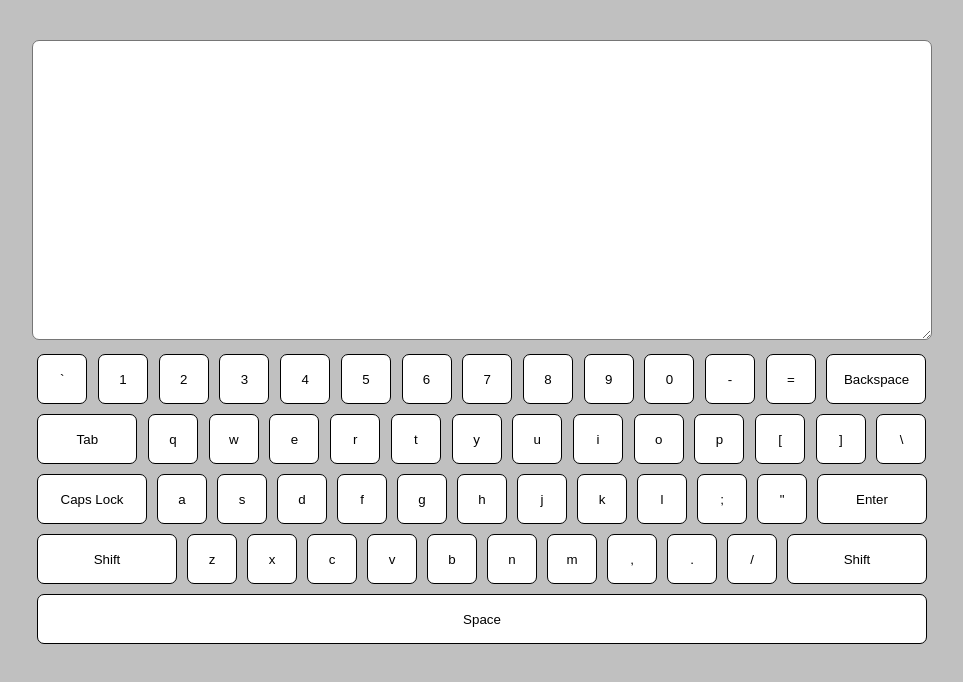
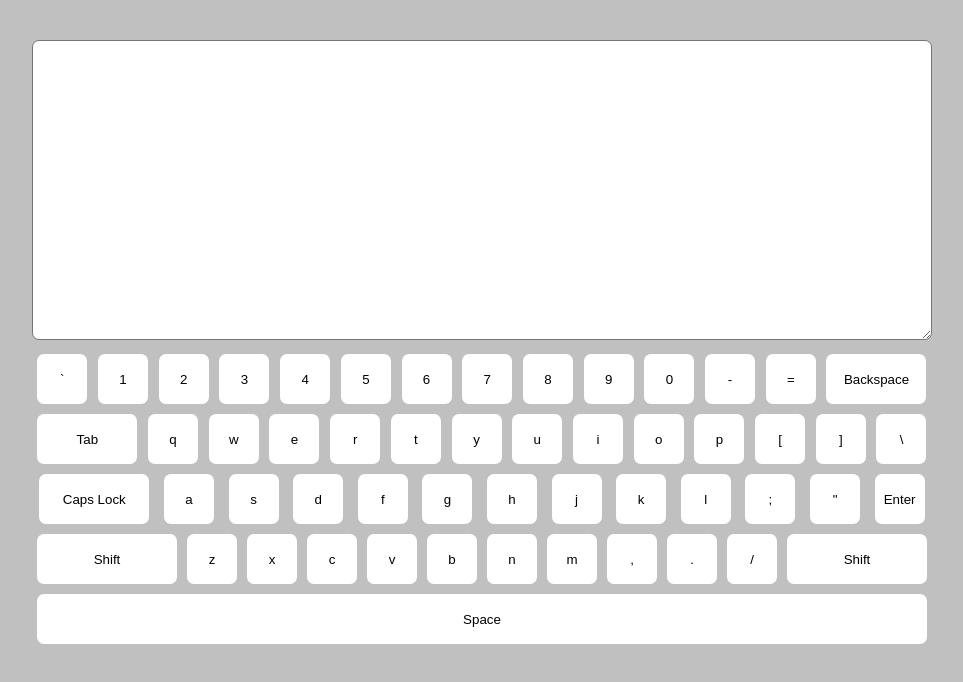
Before and after one commit to yuriikhomych23/task-event-keyboard, a plain HTML site: page index.html in a window 1280 px wide. Shown: the whole page, without its empty margins (158-1121 px from the left). Drawn offline with Linux system fonts and the light colour scheme.

Commit message:
Sample code

```diff
--- a/index.css
+++ b/index.css
@@ -12,12 +12,13 @@
 }
 
 
-#area {
+.area {
     width: 100%;
     height: 300px;
     background-color: white;
     margin-top: 40px;
     border-radius: 7px;
+    outline: none;
 }
 
 
@@ -57,57 +58,34 @@ button {
     width: 50px;
     border-radius: 7px;
     background-color: white;
-    border: 1px solid #000;
+    border: 1px solid transparent;
 }
 
-.backspace {
+.backspace, .tab {
     height: 50px;
     width: 100px;
     border-radius: 7px;
     background-color: white;
-    border: 1px solid black;
+    border: solid transparent;
 }
 
-.tab {
-    height: 50px;
-    width: 100px;
-    border-radius: 7px;
-    background-color: white;
-    border: 1px solid black;
 
-}
-
-.capslock {
+.capslock, .enter {
     height: 50px;
     width: 110px;
-    border: 1px solid black;
+    border: 1px solid transparent;
     border-radius: 7px;
     background-color: white;
 
 }
 
-.enter {
-    height: 50px;
-    width: 110px;
-    border-radius: 7px;
-    background-color: white;
-    border: 1px solid black;
-}
 
-.shift1{
+.keyShift16 {
     height: 50px;
     width: 140px;
     border-radius: 7px;
     background-color: white;
-    border: 1px solid black;
-}
-
-.shift2 {
-    height: 50px;
-    width: 140px;
-    border-radius: 7px;
-    background-color: white;
-    border: 1px solid black;
+    border: 1px solid transparent;
 }
 
 .space {
@@ -115,17 +93,5 @@ button {
     height: 50px;
     border-radius: 7px;
     background-color: white;
-    border: 1px solid black;
+    border: 1px solid transparent;
 }
-
-
-
-
-
-/* click class */
-.black {
-    background-color: black;
-    color: silver;
-    width: 50px;
-    height: 50px;
-}
--- a/index.html
+++ b/index.html
@@ -9,71 +9,71 @@
 </head>
 <body>
 <div class="container">
-<textarea id="area"></textarea>
+<textarea class="area"></textarea>
 <div class="btngroup">
     <div class="first__column">
-        <button class="firstbuttons">`</button>
-        <button class="f1">1</button>
-        <button class="f2">2</button>
-        <button class="f3">3</button>
-        <button class="f4">4</button>
-        <button class="f5">5</button>
-        <button class="f6">6</button>
-        <button class="f7">7</button>
-        <button class="f8">8</button>
-        <button class="f9">9</button>
-        <button class="f0">0</button>
-        <button class="line">-</button>
-        <button class="equal">=</button>
-        <button class="backspace">Backspace</button>
+        <button class="key192">`</button>
+        <button class="key49">1</button>
+        <button class="key50">2</button>
+        <button class="key51">3</button>
+        <button class="key52">4</button>
+        <button class="key53">5</button>
+        <button class="key54">6</button>
+        <button class="key55">7</button>
+        <button class="key56">8</button>
+        <button class="key57">9</button>
+        <button class="key48">0</button>
+        <button class="key189">-</button>
+        <button class="key187">=</button>
+        <button class="backspace key8">Backspace</button>
     </div>
     <div class="second__column">
-        <button class="tab">Tab</button>
-        <button class="q">q</button>
-        <button class="w">w</button>
-        <button class="e">e</button>
-        <button class="r">r</button>
-        <button class="t">t</button>
-        <button class="y">y</button>
-        <button class="u">u</button>
-        <button class="i">i</button>
-        <button class="o">o</button>
-        <button class="p">p</button>
-        <button class="bracket-left">[</button>
-        <button class="bracket-right">]</button>
-        <button class="sleshleft">\</button>
+        <button class="tab key9">Tab</button>
+        <button class="key81">q</button>
+        <button class="key87">w</button>
+        <button class="key69">e</button>
+        <button class="key82">r</button>
+        <button class="key84">t</button>
+        <button class="key89">y</button>
+        <button class="key85">u</button>
+        <button class="key73">i</button>
+        <button class="key79">o</button>
+        <button class="key80">p</button>
+        <button class="key219">[</button>
+        <button class="key221">]</button>
+        <button class="key220">\</button>
     </div>
     <div class="third__column">
-        <button class="capslock">Caps Lock</button>
-        <button class="a">a</button>
-        <button class="s">s</button>
-        <button class="d">d</button>
-        <button class="f">f</button>
-        <button class="g">g</button>
-        <button class="h">h</button>
-        <button class="j">j</button>
-        <button class="k">k</button>
-        <button class="l">l</button>
-        <button class="semicolon">;</button>
-        <button class="quotes">"</button>
-        <button class="enter">Enter</button>
+        <button class="capslock key20">Caps Lock</button>
+        <button class="key65">a</button>
+        <button class="key83">s</button>
+        <button class="key68">d</button>
+        <button class="key70">f</button>
+        <button class="key71">g</button>
+        <button class="key72">h</button>
+        <button class="key74">j</button>
+        <button class="key75">k</button>
+        <button class="key76">l</button>
+        <button class="key186">;</button>
+        <button class="key222">"</button>
+        <button class="key13">Enter</button>
     </div>
     <div class="forth__column">
-        <button class="shift1">Shift</button>
-        <button class="z">z</button>
-        <button class="x">x</button>
-        <button class="c">c</button>
-        <button class="v">v</button>
-        <button class="b">b</button>
-        <button class="n">n</button>
-        <button class="m">m</button>
-        <button class="coma">,</button>
-        <button class="point">.</button>
-        <button class="slesh">/</button>
-        <button class="shift2">Shift</button>
+        <button class="keyShift16">Shift</button>
+        <button class="key90">z</button>
+        <button class="key88">x</button>
+        <button class="key67">c</button>
+        <button class="key86">v</button>
+        <button class="key66">b</button>
+        <button class="key78">n</button>
+        <button class="key77">m</button>
+        <button class="key188">,</button>
+        <button class="key190">.</button>
+        <button class="key191">/</button>
+        <button class="keyShift16">Shift</button>
     </div>
     <div class="fifth__column">
-        <button class="space">Space</button>
+        <button class="space key32">Space</button>
     </div>
 </div>
 </div>
--- a/main.js
+++ b/main.js
@@ -1,45 +1,25 @@
-window.addEventListener('keydown', function(event) {
-    area.value += event.key;
+let getSel = x => document.querySelector(x);
+
+window.addEventListener('keydown', function(event){
+    if(event.keyCode == 9){
+        event.preventDefault();
+        getSel('.area').value += '\t';
+    }
+    if(event.keyCode != 16){
+        getSel(`.key${event.keyCode}`).style.backgroundColor = '#888';
+        getSel(`.key${event.keyCode}`).style.color = '#fff';
+    } else{
+        getSel(`.keyShift${event.location}`).style.backgroundColor = '#888';
+        getSel(`.keyShift${event.location}`).style.color = '#fff';
+    }
 })
 
-
-
-
-
-
-
-
-
-
-
-
-
-
-
-
-
-
-
-
-
-
-
-
-
-
-
-
-
-
-
-
-
-// if(keyCode == 8) {
-
-    // } else if (keyCode == 9) {
-
-    // } else if(keyCode == 13) {
-
-    // } else if (keyCode == 16) {
-
-    // } else if (keyCode == 17)
+window.addEventListener('keyup', function(event){
+    if(event.keyCode != 16){
+        getSel(`.key${event.keyCode}`).style.backgroundColor = '';
+        getSel(`.key${event.keyCode}`).style.color = '';
+    } else{
+        getSel(`.keyShift${event.location}`).style.backgroundColor = '';
+        getSel(`.keyShift${event.location}`).style.color = '';
+    }
+});
```
